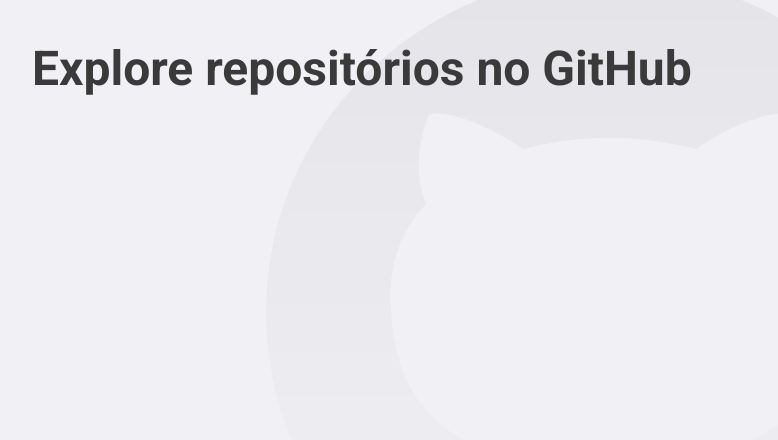
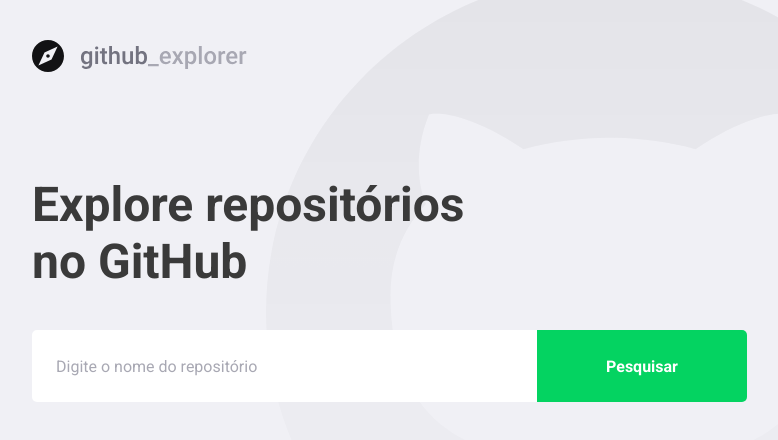
Before and after one commit to fernandolisboa/github-explorer, a React (Create React App) app: page / in a window 1280 px wide. Shown: the top 440 px of the page, without its empty margins (148-926 px from the left). Built offline with nearby package versions, Linux system fonts and the light colour scheme.

Commit message:
styled dashboard and added axios (get github api)

```diff
--- a/package.json
+++ b/package.json
@@ -10,8 +10,11 @@
     "@types/node": "^12.0.0",
     "@types/react": "^16.9.0",
     "@types/react-dom": "^16.9.0",
+    "axios": "^0.19.2",
+    "polished": "^3.6.5",
     "react": "^16.13.1",
     "react-dom": "^16.13.1",
+    "react-icons": "^3.10.0",
     "react-router-dom": "^5.2.0",
     "react-scripts": "3.4.1",
     "styled-components": "^5.1.1",
--- a/src/pages/Dashboard/index.tsx
+++ b/src/pages/Dashboard/index.tsx
@@ -1,9 +1,70 @@
-import React from 'react';
+import React, { useState, FormEvent } from 'react';
+import { FiChevronRight } from 'react-icons/fi';
 
-import { Title } from './styles';
+import api from '../../services/api';
+
+import logoImg from '../../assets/logo.svg';
+import { Title, Form, Repositories } from './styles';
+
+interface Repository {
+  full_name: string;
+  description: string;
+  owner: {
+    login: string;
+    avatar_url: string;
+  };
+}
 
 const Dashboard: React.FC = () => {
-  return <Title>Explore repositórios no GitHub</Title>;
+  const [newRepo, setNewRepo] = useState('');
+  const [repositories, setRepositories] = useState<Repository[]>([]);
+
+  async function handleAddRepository(
+    event: FormEvent<HTMLFormElement>,
+  ): Promise<void> {
+    event.preventDefault();
+
+    const response = await api.get<Repository>(`repos/${newRepo}`);
+
+    const repository = response.data;
+
+    setRepositories([...repositories, repository]);
+    setNewRepo('');
+  }
+
+  return (
+    <>
+      <img src={logoImg} alt="Github Explorer" />
+      <Title>Explore repositórios no GitHub</Title>
+
+      <Form onSubmit={handleAddRepository}>
+        <input
+          value={newRepo}
+          onChange={e => setNewRepo(e.target.value)}
+          placeholder="Digite o nome do repositório"
+        />
+        <button type="submit">Pesquisar</button>
+      </Form>
+
+      <Repositories>
+        {repositories.map(repository => (
+          <a key={repository.full_name} href="teste">
+            <img
+              src={repository.owner.avatar_url}
+              alt={repository.owner.login}
+            />
+
+            <div>
+              <strong>{repository.full_name}</strong>
+              <p>{repository.description}</p>
+            </div>
+
+            <FiChevronRight size={32} />
+          </a>
+        ))}
+      </Repositories>
+    </>
+  );
 };
 
 export default Dashboard;
--- a/src/pages/Dashboard/styles.ts
+++ b/src/pages/Dashboard/styles.ts
@@ -1,6 +1,98 @@
 import styled from 'styled-components';
+import { shade } from 'polished';
 
 export const Title = styled.h1`
   font-size: 48px;
   color: #3a3a3a;
+
+  margin-top: 100px;
+  max-width: 435px;
 `;
+
+export const Form = styled.form`
+  margin-top: 40px;
+  max-width: 715px;
+
+  display: flex;
+
+  input {
+    flex: 1;
+    height: 72px;
+    padding: 0 24px;
+    border: 0;
+    border-radius: 5px 0 0 5px;
+    color: #3a3a3a;
+
+    &::placeholder {
+      color: #a8a8b3;
+    }
+  }
+
+  button {
+    width: 210px;
+    height: 72px;
+    background: #04d361;
+    border-radius: 0 5px 5px 0;
+    border: 0;
+    color: white;
+    font-weight: bold;
+    transition: background-color 0.2s;
+
+    &:hover {
+      background: ${shade(0.2, '#04d361')};
+    }
+  }
+`;
+
+export const Repositories = styled.div`
+  margin-top: 80px;
+  max-width: 715px;
+
+  a {
+    text-decoration: none;
+    background: #fff;
+    border-radius: 5px;
+    padding: 16px;
+    width: 100%;
+
+    display: flex;
+    align-items: center;
+
+    transition: transform 0.2s;
+
+    &:hover {
+      transform: translateX(10px);
+    }
+
+    & + a {
+      margin-top: 16px;
+    }
+
+    img {
+      height: 80px;
+      width: 80px;
+      border-radius: 50%;
+    }
+
+    div {
+      margin: 0 24px;
+      flex: 1;
+
+      strong {
+        font-size: 20px;
+        color: #3d3d4d;
+      }
+
+      p {
+        font-size: 18px;
+        color: #a8a8b3;
+        margin-top: 4px;
+      }
+    }
+
+    svg {
+      margin-left: auto;
+      color: #cbcbd6;
+    }
+  }
+`;
--- /dev/null
+++ b/src/services/api.ts
@@ -0,0 +1,7 @@
+import axios from 'axios';
+
+const api = axios.create({
+  baseURL: 'https://api.github.com',
+});
+
+export default api;
```
Also changed, not shown: .eslintrc.json, 1 other file (tests, documents, lock files or other folders).
